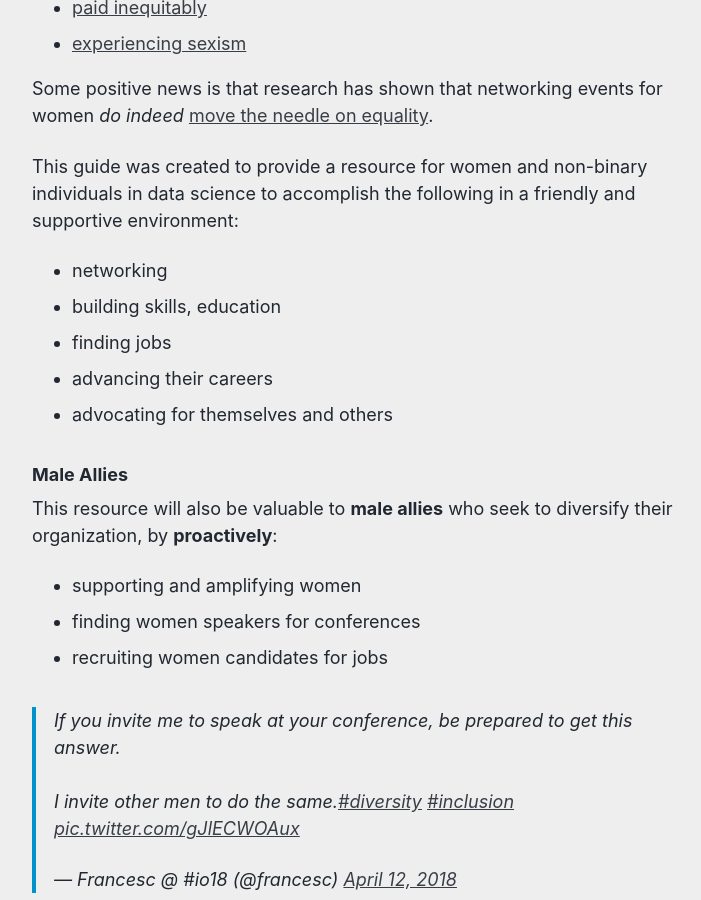
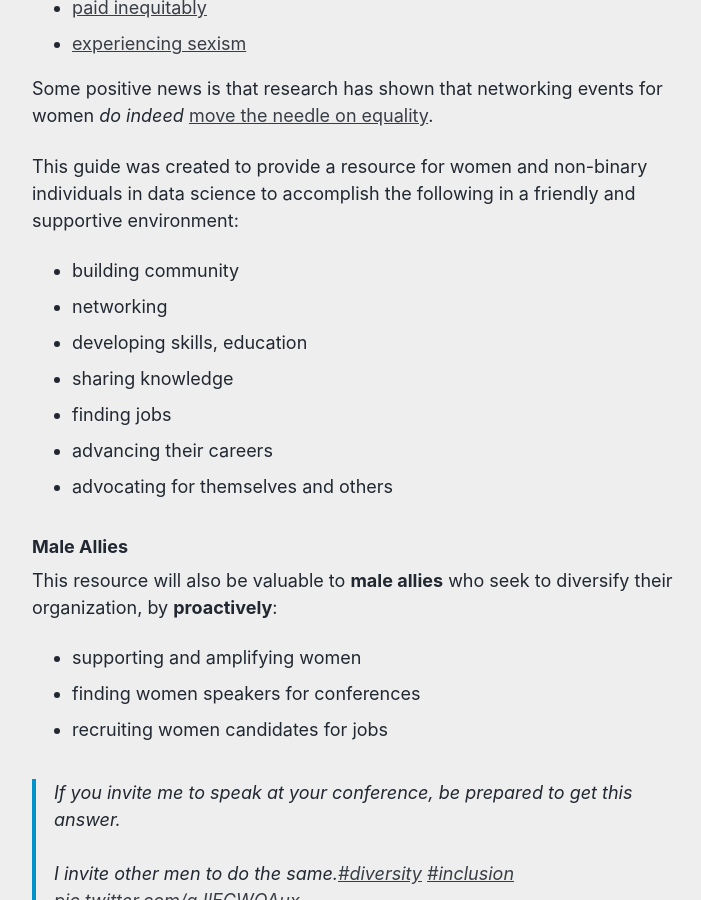
Before and after one commit to reshamas/reshamas.github.io, a Jekyll site: the page built from _posts/2018-05-09-resources-for-women-in-data-science.md, in a window 1280 px wide and 900 px high, scrolled down 1199 px. Shown: the whole window, without its empty margins (286-987 px from the left). Built offline with Jekyll 4.4.1, drawn with Linux system fonts in a browser that asks for light colours; comment, search, counter and statistics services are not loaded.

Commit message:
Update 2018-05-09-resources-for-women-in-data-science.md

```diff
--- a/_posts/2018-05-09-resources-for-women-in-data-science.md
+++ b/_posts/2018-05-09-resources-for-women-in-data-science.md
@@ -23,8 +23,10 @@ There has been extensive research which shows that women are:
 Some positive news is that research has shown that networking events for women *do indeed* [move the needle on equality](https://hbr.org/2018/02/do-womens-networking-events-move-the-needle-on-equality).
 
 This guide was created to provide a resource for women and non-binary individuals in data science to accomplish the following in a friendly and supportive environment:
+- building community
 - networking
-- building skills, education
+- developing skills, education
+- sharing knowledge
 - finding jobs
 - advancing their careers
 - advocating for themselves and others
```
